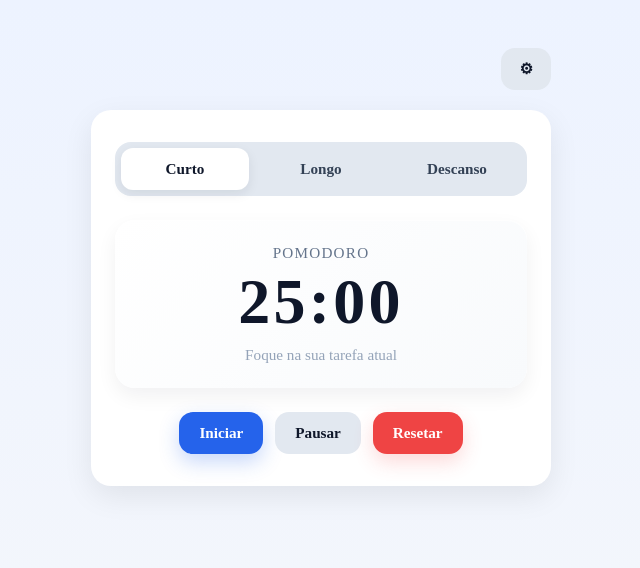
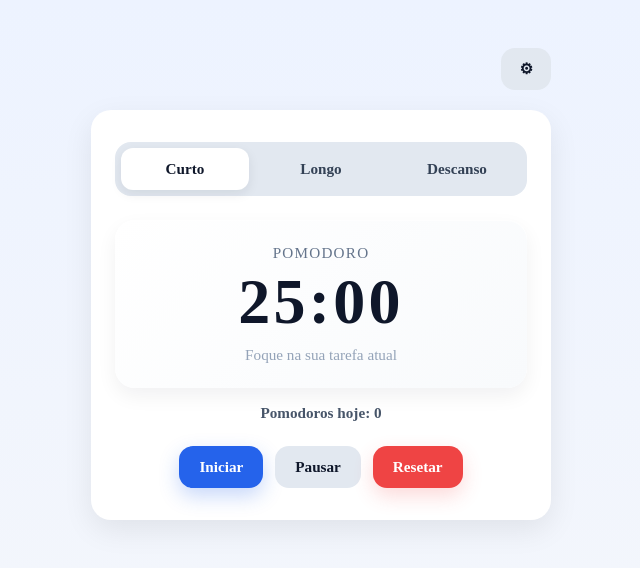
Before and after one commit to LuizOtavioTG/pomodoro-timer, an Angular app in the folder frontend/pomodoro-frontend/: page / in a window 1280 px wide. Shown: the top 568 px of the page, without its empty margins (319-959 px from the left). Built offline with nearby package versions, Linux system fonts and the light colour scheme.

Commit message:
feat: display daily pomodoro count in timer view

```diff
--- a/frontend/pomodoro-frontend/src/app/pomodoro-container/pomodoro-container.html
+++ b/frontend/pomodoro-frontend/src/app/pomodoro-container/pomodoro-container.html
@@ -18,6 +18,9 @@
     <app-timer-display
       [formattedTime]="pomodoroTimer.formattedTime"
     ></app-timer-display>
+    <p class="daily-pomodoro-count" aria-live="polite">
+      Pomodoros hoje: {{ pomodoroTimer.completedPomodorosToday }}
+    </p>
     <app-timer-controls
       (startClicked)="pomodoroTimer.start()"
       (pauseClicked)="pomodoroTimer.pause()"
--- a/frontend/pomodoro-frontend/src/app/pomodoro-container/pomodoro-container.scss
+++ b/frontend/pomodoro-frontend/src/app/pomodoro-container/pomodoro-container.scss
@@ -32,6 +32,13 @@
   flex-direction: column;
   align-items: center;
   gap: 24px;
+}
+
+.daily-pomodoro-count {
+  margin: -8px 0 0;
+  color: #475569;
+  font-size: 0.95rem;
+  font-weight: 600;
 }
 
 .settings-button,
```
Also changed, not shown: 1 other file (tests, documents, lock files or other folders).
